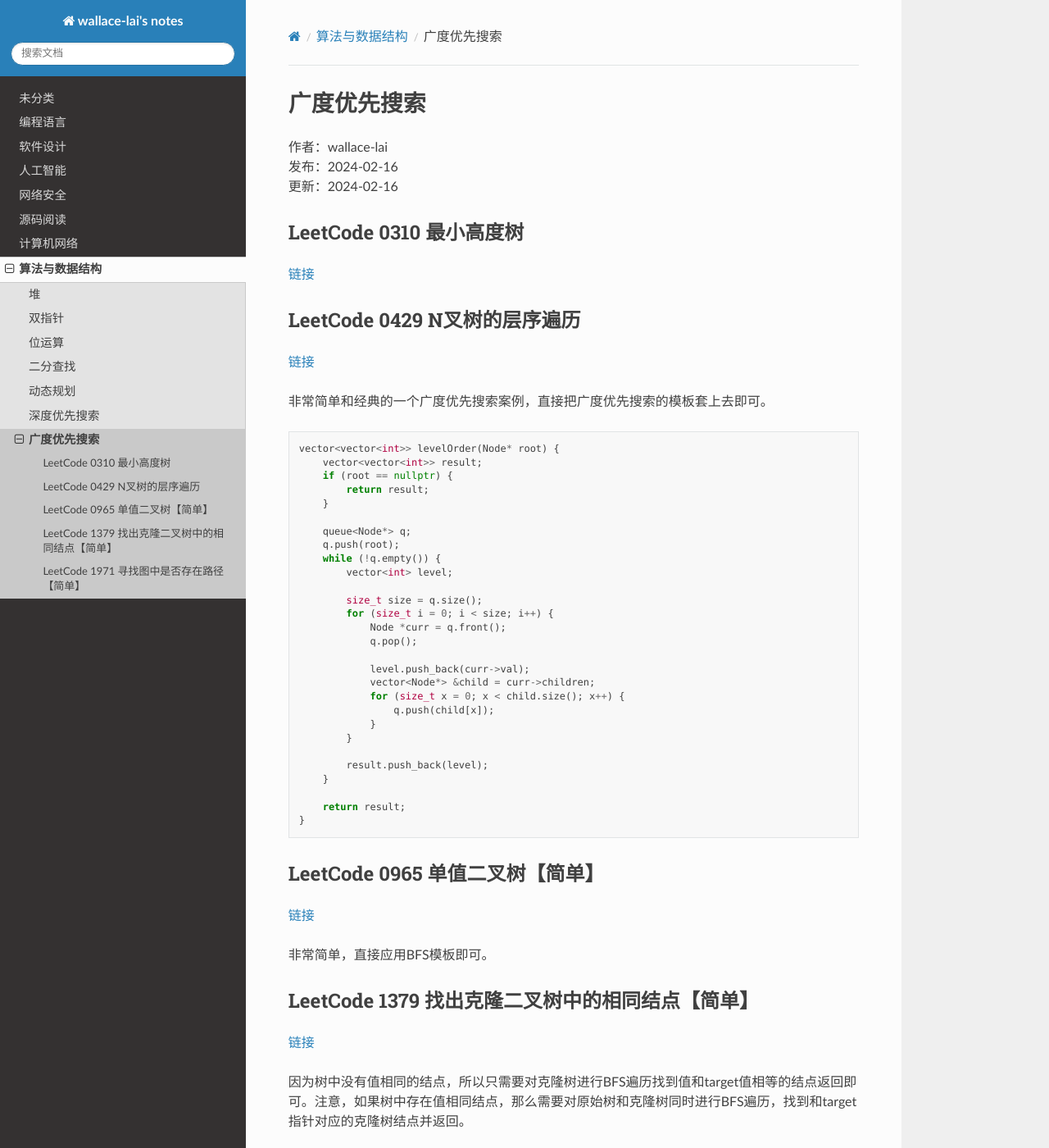
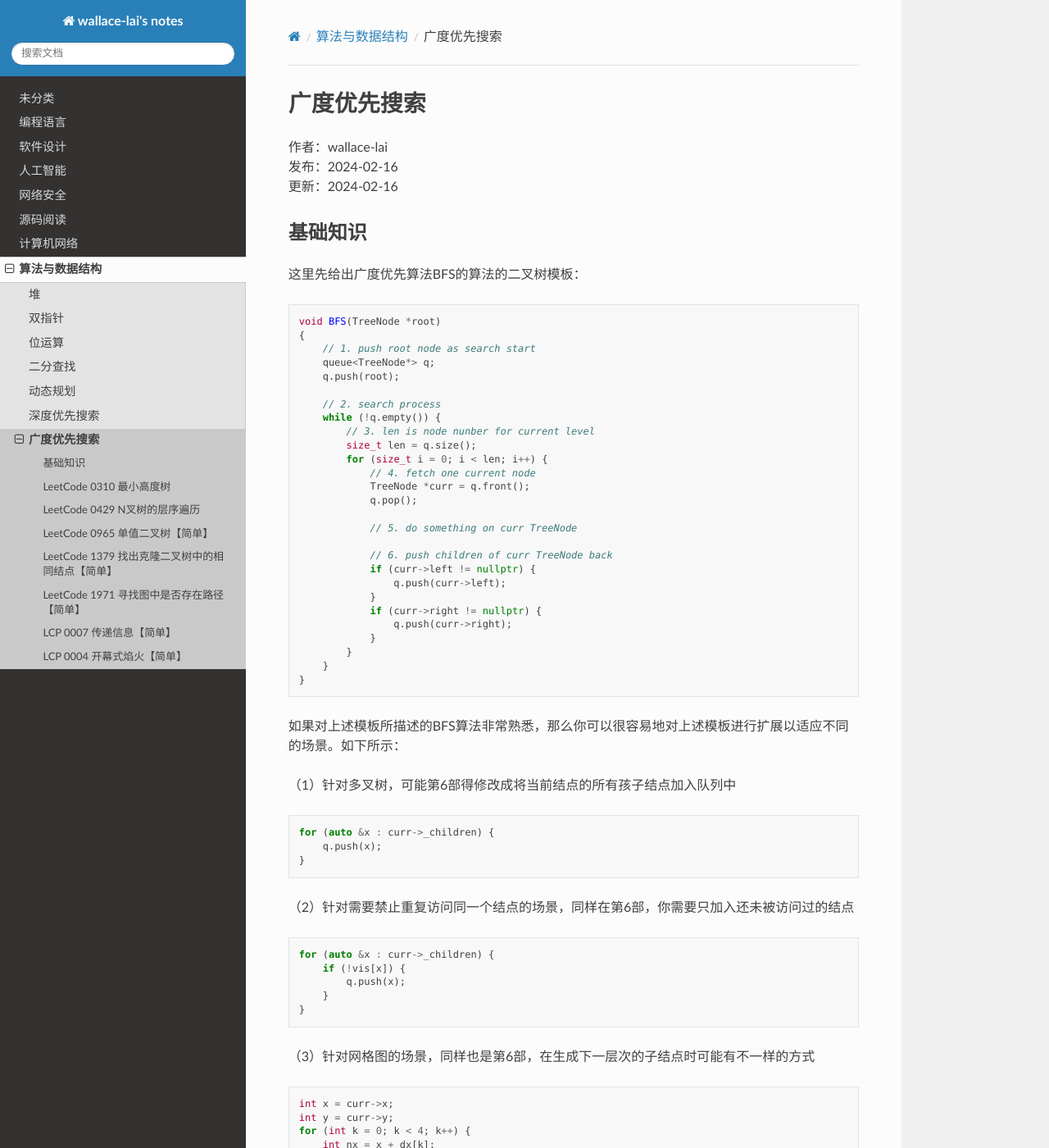
Before and after one commit to wallace-lai/learning-notes, a Sphinx documentation site: the page built from source/DataStructureAndAlgorithm/bfs.md, in a window 1280 px wide and 1400 px high. Shown: the whole window at 82% size. Built offline with Sphinx 7.4.7 and the Read the Docs theme 2.0.0, drawn with Linux system fonts in a browser that asks for light colours; some of the changed text lies outside the part shown.

Commit message:
update post

````diff
--- a/source/DataStructureAndAlgorithm/bfs.md
+++ b/source/DataStructureAndAlgorithm/bfs.md
@@ -3,6 +3,75 @@
 作者：wallace-lai </br>
 发布：2024-02-16 </br>
 更新：2024-02-16 <br>
+
+## 基础知识
+这里先给出广度优先算法BFS的算法的二叉树模板：
+
+```cpp
+void BFS(TreeNode *root)
+{
+    // 1. push root node as search start
+    queue<TreeNode*> q;
+    q.push(root);
+
+    // 2. search process
+    while (!q.empty()) {
+        // 3. len is node nunber for current level
+        size_t len = q.size();
+        for (size_t i = 0; i < len; i++) {
+            // 4. fetch one current node
+            TreeNode *curr = q.front();
+            q.pop();
+
+            // 5. do something on curr TreeNode
+
+            // 6. push children of curr TreeNode back
+            if (curr->left != nullptr) {
+                q.push(curr->left);
+            }
+            if (curr->right != nullptr) {
+                q.push(curr->right);
+            }
+        }
+    }
+}
+```
+
+如果对上述模板所描述的BFS算法非常熟悉，那么你可以很容易地对上述模板进行扩展以适应不同的场景。如下所示：
+
+（1）针对多叉树，可能第6部得修改成将当前结点的所有孩子结点加入队列中
+
+```cpp
+for (auto &x : curr->_children) {
+    q.push(x);
+}
+```
+
+（2）针对需要禁止重复访问同一个结点的场景，同样在第6部，你需要只加入还未被访问过的结点
+```cpp
+for (auto &x : curr->_children) {
+    if (!vis[x]) {
+        q.push(x);
+    }
+}
+```
+
+（3）针对网格图的场景，同样也是第6部，在生成下一层次的子结点时可能有不一样的方式
+```cpp
+int x = curr->x;
+int y = curr->y;
+for (int k = 0; k < 4; k++) {
+    int nx = x + dx[k];
+    int ny = y + dy[k];
+    if (0 <= nx && nx < row && 0 <= ny && ny < col && !vis[nx][ny]) {
+        // do something
+        vis[nx][ny] = true;
+        q.push(make_pair(nx, ny));
+    }
+}
+```
+
+总之，上述模板中可以变换的地方还是比较多的。
 
 ## LeetCode 0310 最小高度树
 [链接](https://leetcode.cn/problems/minimum-height-trees/description/)
@@ -58,3 +127,18 @@ vector<vector<int>> levelOrder(Node* root) {
 [链接](https://leetcode.cn/problems/find-if-path-exists-in-graph/description/)
 
 从源点开始进行BFS搜索即可，只要能达到目的点说明存在有效路径。
+
+
+## LCP 0007 传递信息【简单】
+[链接](https://leetcode.cn/problems/chuan-di-xin-xi/description/)
+
+题目不难，直接运用BFS模板即可。但需要注意几点：
+
+（1）题目要求是必须在第k轮传递的时候刚好传递到`n-1`的位置
+
+（3）所有大于k轮的搜索都没有意义，必须要利用这点停止继续搜索
+
+## LCP 0004 开幕式焰火【简单】
+[链接](https://leetcode.cn/problems/sZ59z6/description/)
+
+比较简单，直接运用BFS模板即可
````
